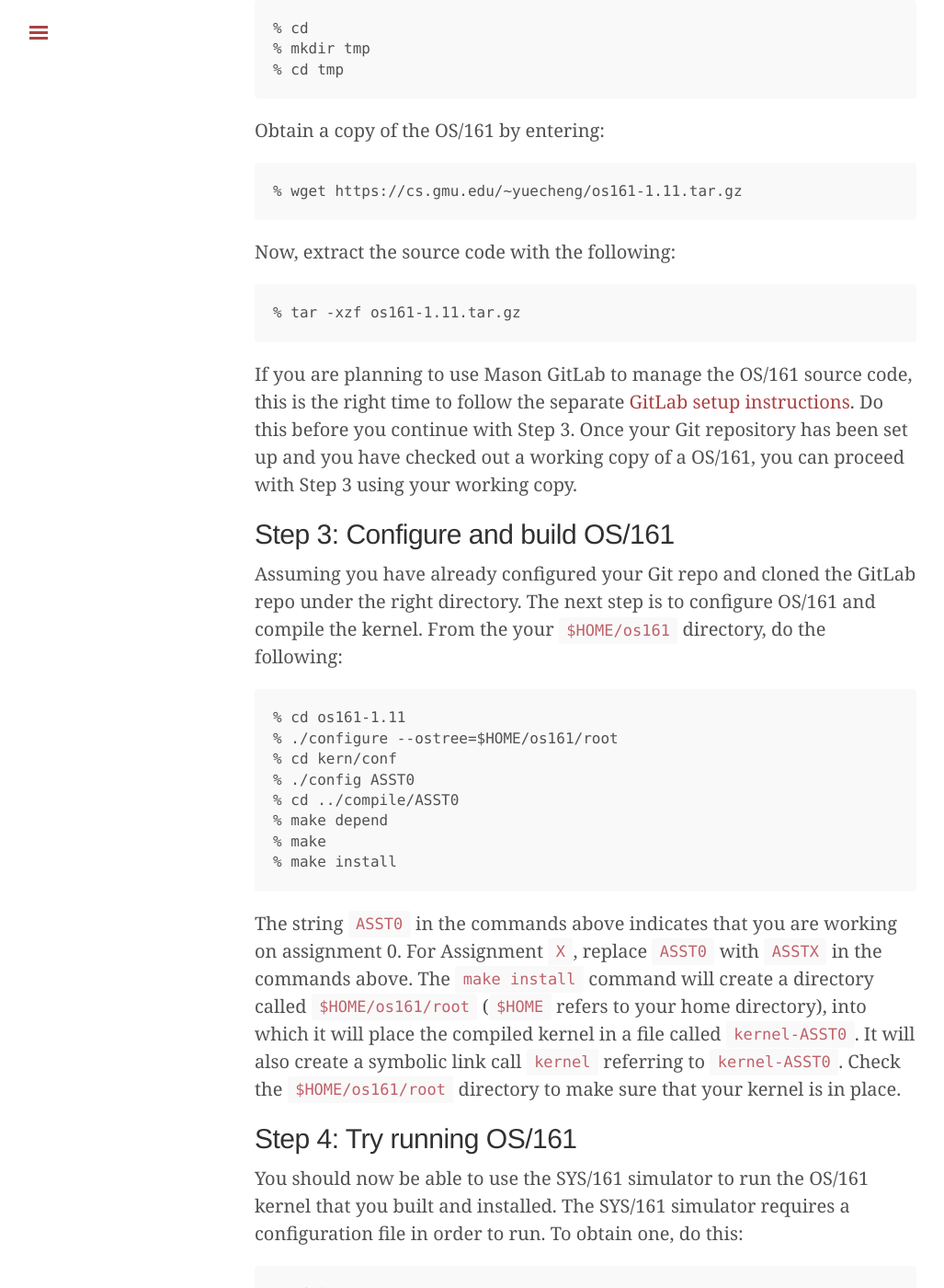
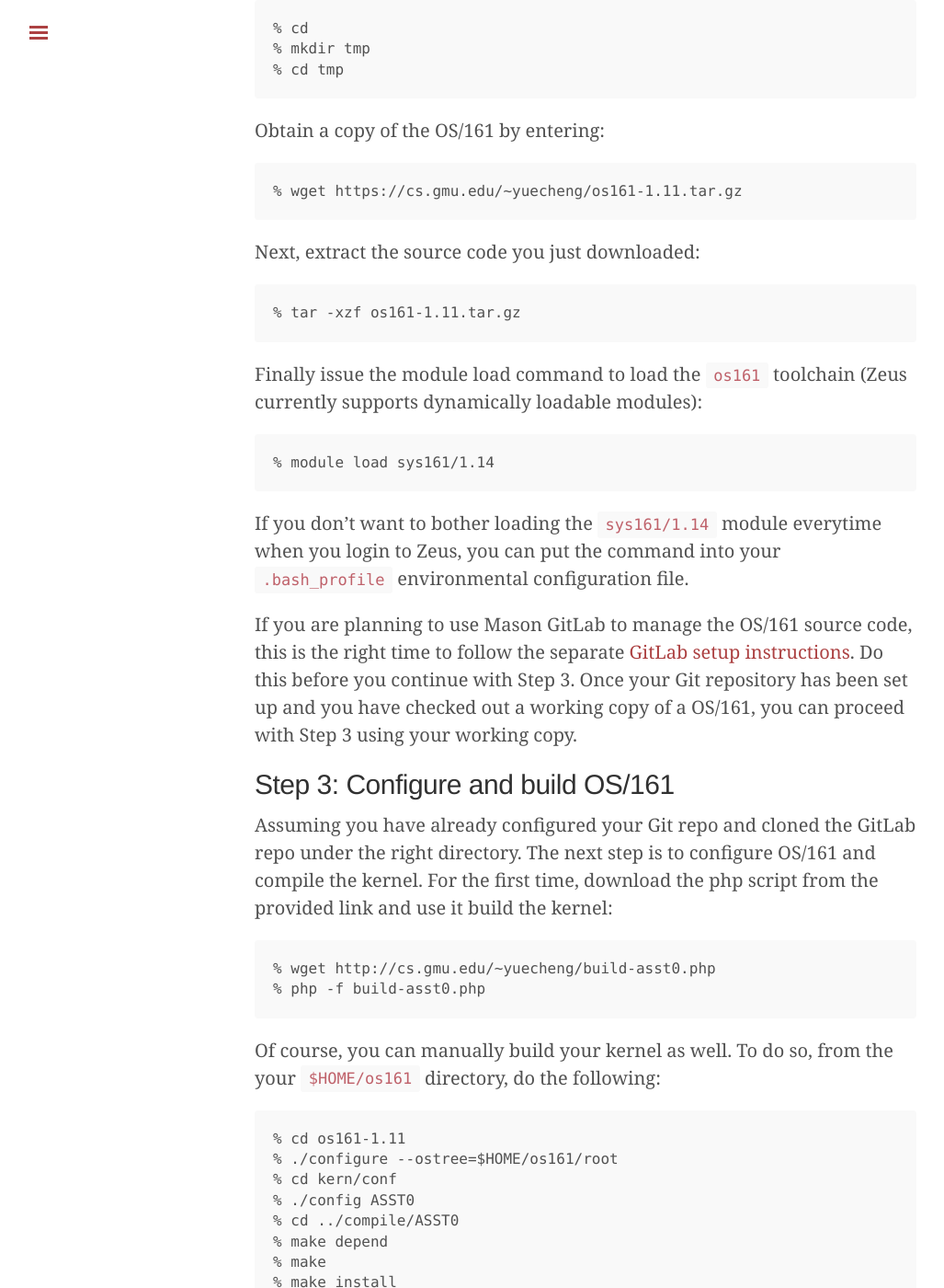
Before and after one commit to tddg/cs571-spring20, a Jekyll site: the page built from os161_install.md, in a window 1280 px wide and 1400 px high, scrolled down 1142 px. Shown: the whole window at 92% size, without its empty margins (3-1030 px from the left). Built offline with Jekyll 4.4.1, drawn with Linux system fonts in a browser that asks for light colours; some of the changed text lies outside the part shown.

Commit message:
minor clarification

````diff
--- a/os161_install.md
+++ b/os161_install.md
@@ -53,11 +53,24 @@ Obtain a copy of the OS/161 by entering:
 % wget https://cs.gmu.edu/~yuecheng/os161-1.11.tar.gz
 ```
 
-Now, extract the source code with the following:
+Next, extract the source code you just downloaded:
 
 ```
 % tar -xzf os161-1.11.tar.gz
 ```
+
+Finally issue the module load command to load the `os161` toolchain
+(Zeus currently supports dynamically loadable modules):
+
+```
+% module load sys161/1.14
+```
+
+If you don't want to bother loading the `sys161/1.14` module everytime
+when you login to Zeus, you can put the command into your `.bash_profile`
+environmental configuration file.
+
+
 
 If you are planning to use Mason GitLab to manage the OS/161 source
 code, this is the right time to follow
@@ -72,9 +85,17 @@ Step 3 using your working copy.
 Assuming you have already configured your Git repo and cloned
 the GitLab repo under the right directory.
 The next step is to configure OS/161 and compile
-the kernel.
-From the your `$HOME/os161` directory, do the
-following:
+the kernel. For the first time, download the php script from
+the provided link and use it build the kernel:
+
+```
+% wget http://cs.gmu.edu/~yuecheng/build-asst0.php
+% php -f build-asst0.php
+```
+
+
+Of course, you can manually build your kernel as well. To do so, from
+the your `$HOME/os161` directory, do the following:
 
 ```
 % cd os161-1.11
````
Also changed, not shown: other parts of os161_install.md (+1 -1 lines).
